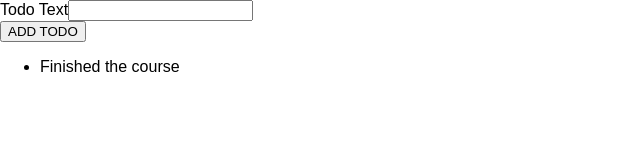
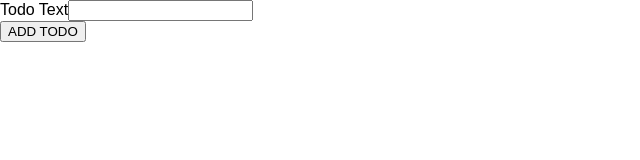
Before and after one commit to simonesquad/more-react-ts, a React (Create React App) app in the folder my-app/: page / in a window 1280 px wide. Shown: the top 160 px of the page, without its empty margins (0-640 px from the left). Built offline with nearby package versions, Linux system fonts and the light colour scheme.

Commit message:
mischief managed

```diff
--- a/my-app/src/App.tsx
+++ b/my-app/src/App.tsx
@@ -1,13 +1,17 @@
-import React from 'react';
+import React, { useState } from 'react';
 
 import TodoList from './components/TodoList';
 import NewTodo from './components/NewTodo';
+import { Todo } from './todo.model';
 
 const App: React.FC = () => {
-  const todos = [{ id: 't1', text: 'Finished the course' }];
+  const [todos, setTodos] = useState<Todo[]>([]);
 
   const todoAddHandler = (text: string) => {
-    console.log(text);
+    setTodos(prevTodos => [
+      ...prevTodos,
+      { id: Math.random().toString(), text: text }
+    ]);
   };
 
   return (
--- /dev/null
+++ b/my-app/src/todo.model.ts
@@ -0,0 +1,5 @@
+export interface Todo {
+    id: string;
+    text: string;
+
+}
```
